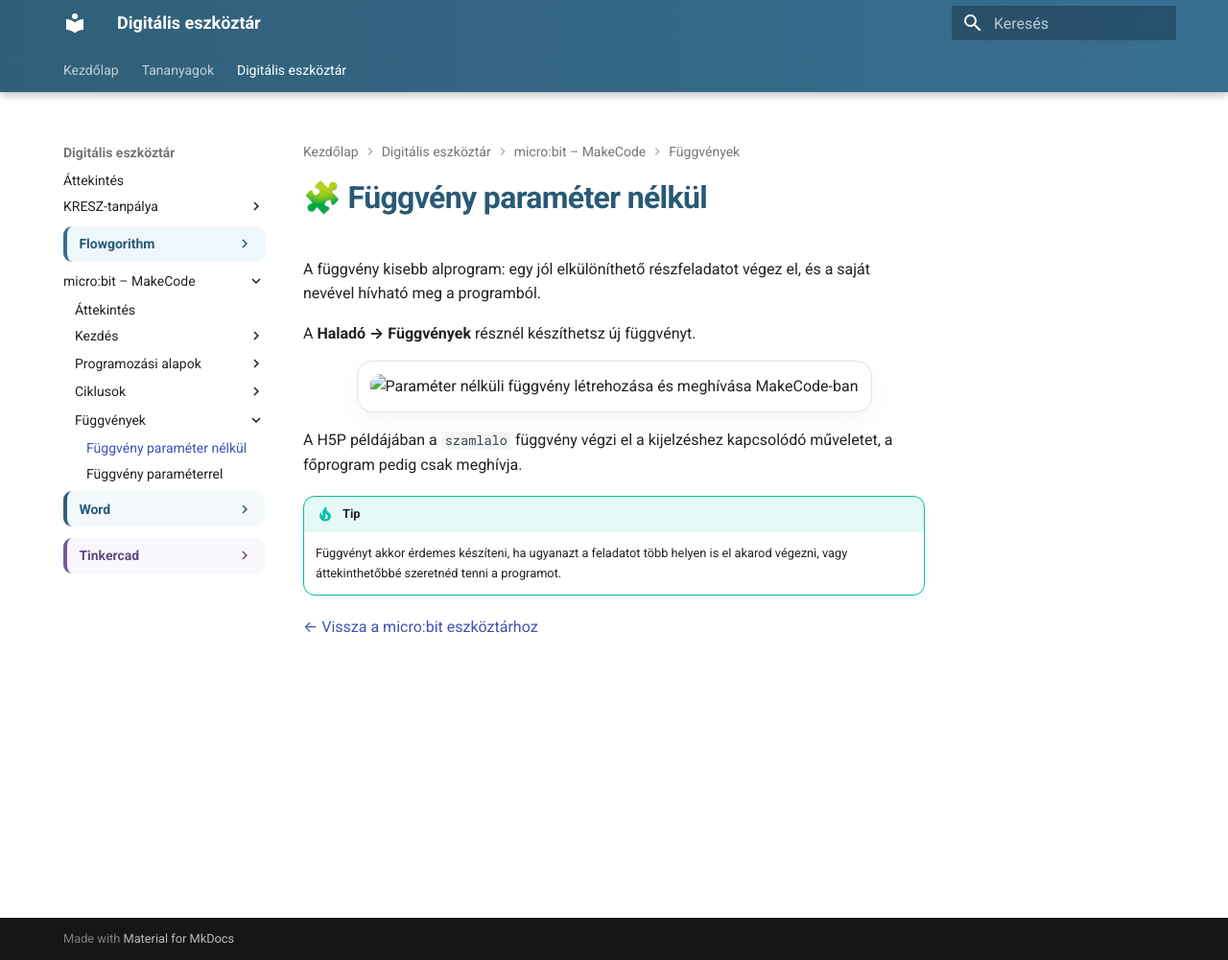
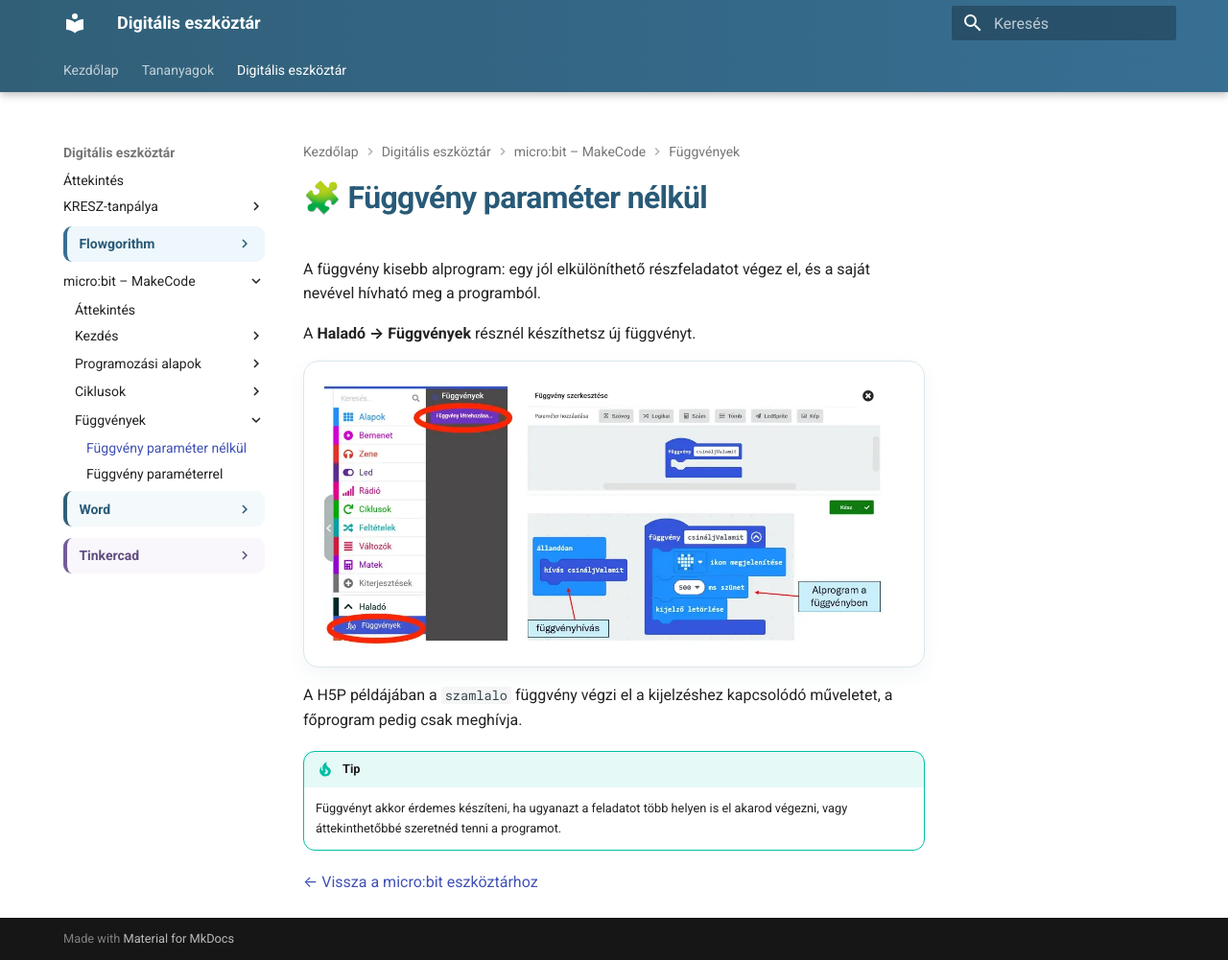
Before and after one commit to bsuszter/digitalis-eszkoztar, an MkDocs documentation site: the page built from docs/eszkoztar/microbit/fuggveny.md, in a window 1280 px wide and 1001 px high. Shown: the whole window at 96% size. Built offline with MkDocs 1.6.1 and Material for MkDocs 9.7.7, drawn with Linux system fonts in a browser that asks for light colours.

Commit message:
Fix microbit image path

```diff
--- a/docs/eszkoztar/microbit/fuggveny.md
+++ b/docs/eszkoztar/microbit/fuggveny.md
@@ -4,7 +4,7 @@ A függvény kisebb alprogram: egy jól elkülöníthető részfeladatot végez
 
 A **Haladó → Függvények** résznél készíthetsz új függvényt.
 
-<figure class="tool-figure tool-figure--wide"><img src="../../images/microbit/11-fuggveny.webp" alt="Paraméter nélküli függvény létrehozása és meghívása MakeCode-ban"></figure>
+<figure class="tool-figure tool-figure--wide"><img src="../../../images/microbit/11-fuggveny.webp" alt="Paraméter nélküli függvény létrehozása és meghívása MakeCode-ban"></figure>
 
 A H5P példájában a `szamlalo` függvény végzi el a kijelzéshez kapcsolódó műveletet, a főprogram pedig csak meghívja.
 
```
